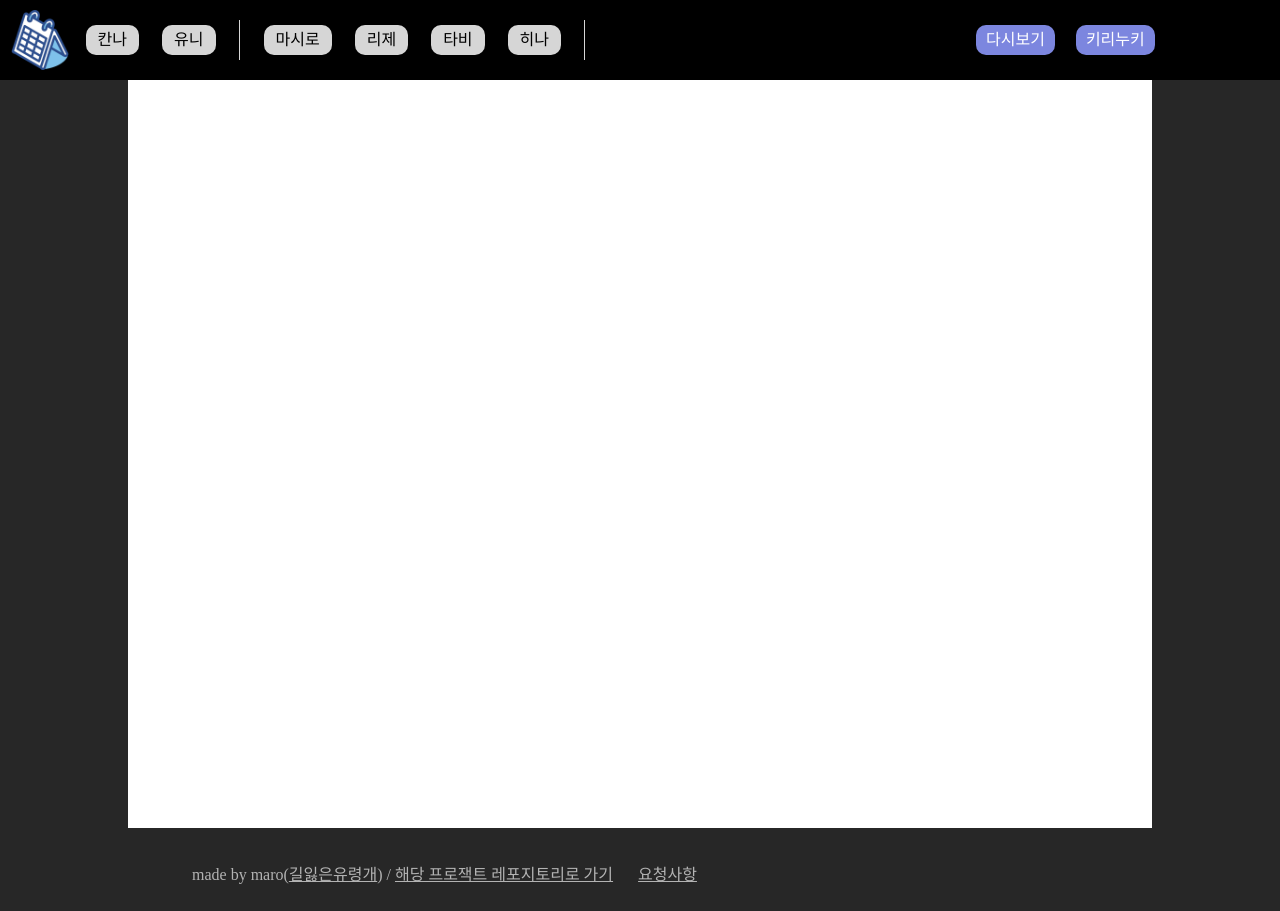
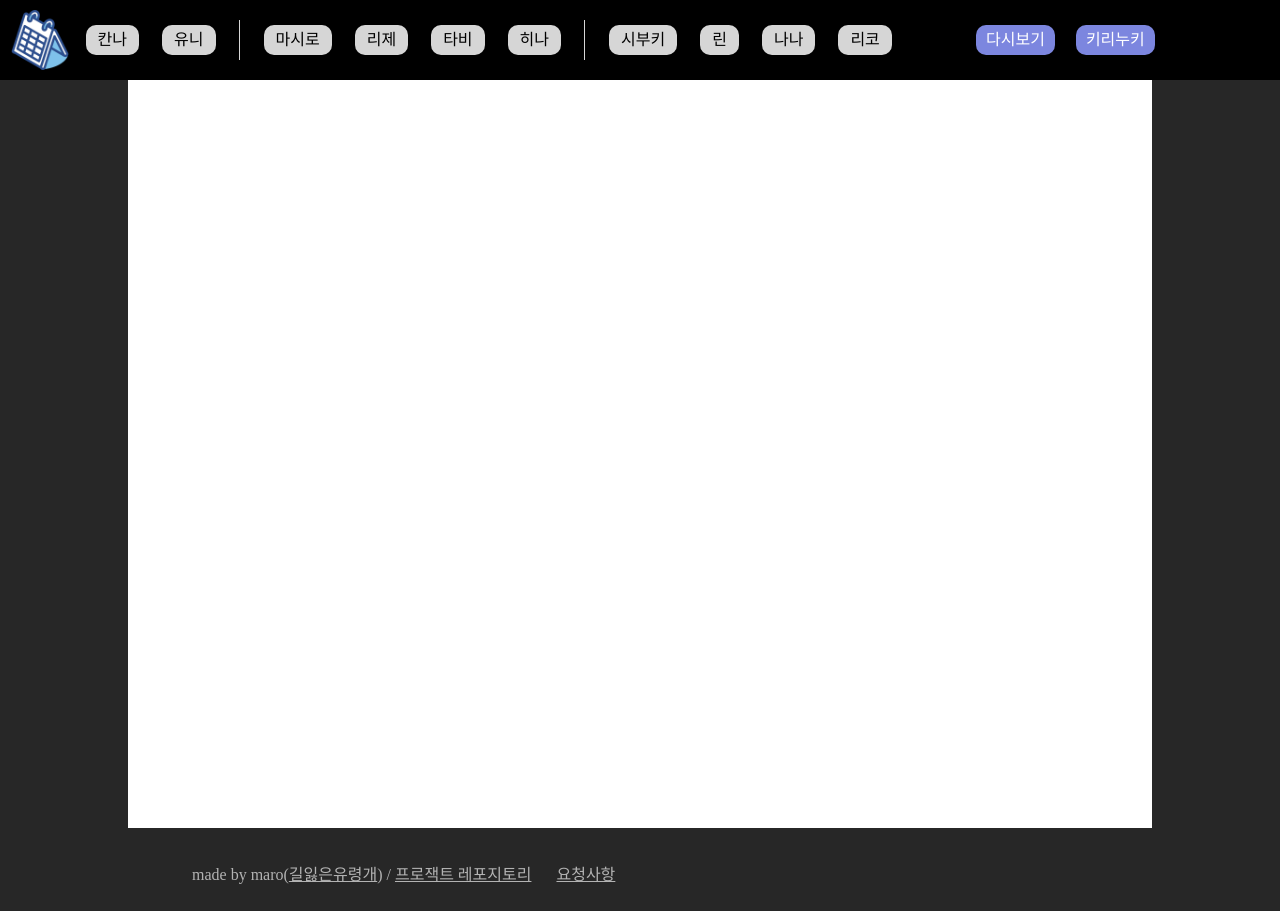
Before and after one commit to ghostclog/stellive_calander, a Django app: page /add/1 in a window 1280 px wide. Run offline with Django 5.2, Linux system fonts and the light colour scheme.

Commit message:
chore: 3기생 관련 사항들 추가. 아직 이모티콘과 퍼스널 컬러는 추가되지 않음

```diff
--- a/mains/templates/add.html
+++ b/mains/templates/add.html
@@ -59,6 +59,7 @@
                     <label>
                         <input type="checkbox" name="stellas" value="아야츠노 유니"> 유니
                     </label>
+
                     <label>
                         <input type="checkbox" name="stellas" value="네네코 마시로"> 마시로
                     </label>
@@ -70,6 +71,19 @@
                     </label>
                     <label>
                         <input type="checkbox" name="stellas" value="아라하시 타비"> 타비
+                    </label>
+
+                    <label>
+                        <input type="checkbox" name="stellas" value="텐코 시부키"> 시부키
+                    </label>
+                    <label>
+                        <input type="checkbox" name="stellas" value="아오쿠모 린"> 린
+                    </label>
+                    <label>
+                        <input type="checkbox" name="stellas" value="하나코 나나"> 나나
+                    </label>
+                    <label>
+                        <input type="checkbox" name="stellas" value="유즈하 리코"> 리코
                     </label>
                 </div>
                 <div id = "data-input-area">
--- a/mains/templates/base.html
+++ b/mains/templates/base.html
@@ -45,6 +45,7 @@
         <link href="{% static 'css/focus/kanna.css' %}" rel="stylesheet" type="text/css" />
     {% elif stella == 'yuni'%}
         <link href="{% static 'css/focus/yuni.css' %}" rel="stylesheet" type="text/css" />
+
     {% elif stella == 'shiro'%}
         <link href="{% static 'css/focus/shiro.css' %}" rel="stylesheet" type="text/css" />
     {% elif stella == 'hina'%}
@@ -53,6 +54,15 @@
         <link href="{% static 'css/focus/lize.css' %}" rel="stylesheet" type="text/css" />
     {% elif stella == 'tabi'%}
         <link href="{% static 'css/focus/tabi.css' %}" rel="stylesheet" type="text/css" />
+
+    {% elif stella == 'shibuki'%}
+        <link href="{% static 'css/focus/shibuki.css' %}" rel="stylesheet" type="text/css" />
+    {% elif stella == 'rin'%}
+        <link href="{% static 'css/focus/rin.css' %}" rel="stylesheet" type="text/css" />
+    {% elif stella == 'nana'%}
+        <link href="{% static 'css/focus/nana.css' %}" rel="stylesheet" type="text/css" />
+    {% elif stella == 'riko'%}
+        <link href="{% static 'css/focus/riko.css' %}" rel="stylesheet" type="text/css" />
     {% endif %}
 
 <title>Stellive BangSong Calender</title>
@@ -98,6 +108,26 @@
             <div class = "split-line">
             </div>
 
+            <div class="member" id="shibuki">
+                <img src="{% static 'images/shibukiHeart.png' %}" alt="">
+                시부키
+            </div>
+            <div class="member" id="rin">
+                <img src="{% static 'images/rinHeart.png' %}" alt="">
+                린
+            </div>
+            <div class="member" id="nana">
+                <img src="{% static 'images/nanaHeart.png' %}" alt="">
+                나나
+            </div>
+            <div class="member" id="riko">
+                <img src="{% static 'images/rikoHeart.png' %}" alt="">
+                리코
+            </div>
+
+
+
+
             <script src="{% static 'js/members.js' %}"></script>
         </div>
         <div id="utility">
@@ -117,7 +147,7 @@
     <div id="footer">
         <div id="footer-area">
             <div id="copyright">
-                made by maro(<a href="https://github.com/ghostclog">길잃은유령개</a>) / <a href="https://github.com/ghostclog/stellive_calander">해당 프로잭트 레포지토리로 가기</a>
+                made by maro(<a href="https://github.com/ghostclog">길잃은유령개</a>) / <a href="https://github.com/ghostclog/stellive_calander">프로잭트 레포지토리</a>
             </div>
             <div class="footer-item">
                 <a href="/requests">요청사항</a>
```
